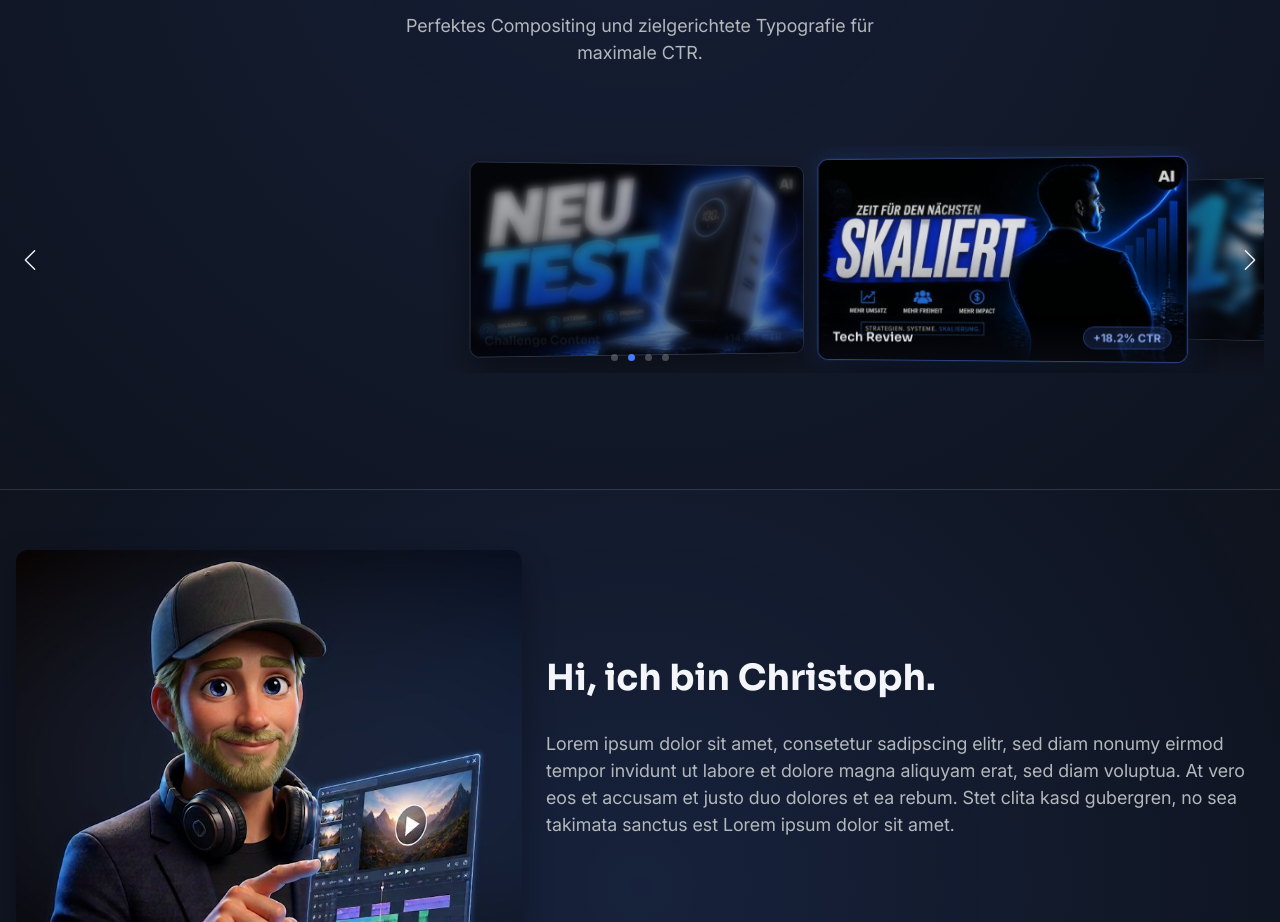
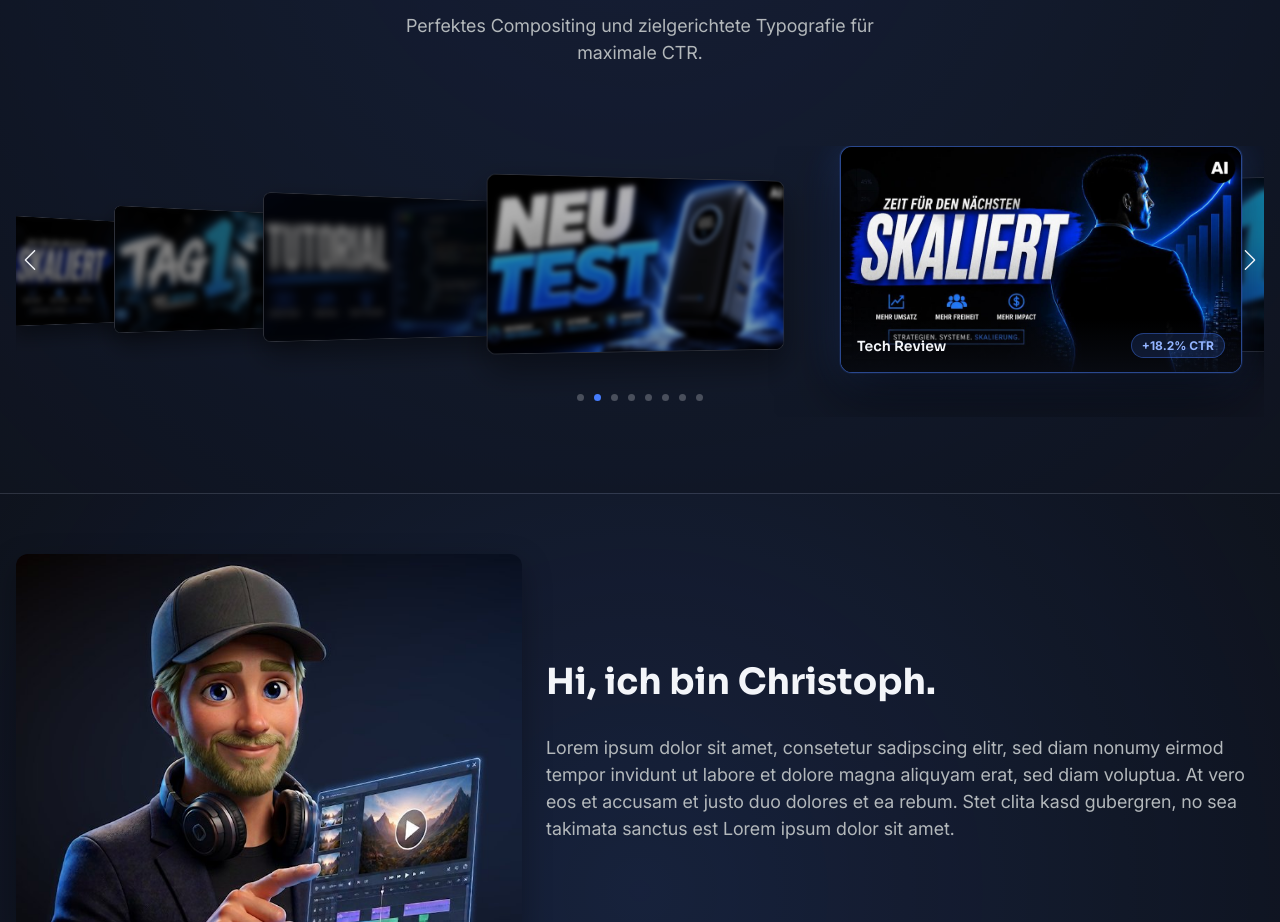
Before and after one commit to 43and18zeroes/video-portfolio, an Angular app: page / in a window 1280 px wide. Shown: the part 2115-3037 px from the top of the page. Built offline with nearby package versions, Linux system fonts and the light colour scheme.

Commit message:
thumbnail gallery improved

```diff
--- a/src/app/sections/thumbnail-gallery/thumbnail-gallery.html
+++ b/src/app/sections/thumbnail-gallery/thumbnail-gallery.html
@@ -2,51 +2,49 @@
 thumbnail-gallery.html
 ========================= -->
 
-<section id="thumbnails" class="thumbnail-section" aria-label="Thumbnail Gallery">
+<section id="thumbnails" class="thumbnail-section"
+  aria-labelledby="thumbnails-heading">
   <div class="container">
 
     <div class="section-header">
-      <span class="badge-accent">Photoshop & Design</span>
-      <h2>Thumbnails, die Klicks bringen</h2>
-      <p>Perfektes Compositing und zielgerichtete Typografie für maximale CTR.</p>
+      <span class="badge-accent">Photoshop &amp;
+        Design</span>
+      <h2 id="thumbnails-heading">Thumbnails, die Klicks
+        bringen</h2>
+      <p>Perfektes Compositing und zielgerichtete Typografie
+        für maximale CTR.</p>
     </div>
 
-    <div class="carousel-wrapper">
-      <swiper-container
-        #swiperEl
-        class="thumbnail-swiper"
-        effect="coverflow"
-        grab-cursor="true"
-        centered-slides="true"
-        slides-per-view="auto"
-        loop="true"
-        speed="700"
-        coverflow-effect-rotate="16"
+    <swiper-container #swiper class="thumbnail-swiper"
+      init="false" effect="coverflow" grab-cursor="true"
+      centered-slides="true" slides-per-view="auto"
+      loop="true" speed="700" coverflow-effect-rotate="16"
       coverflow-effect-stretch="0"
       coverflow-effect-depth="360"
       coverflow-effect-modifier="1"
       coverflow-effect-slide-shadows="false"
-        navigation="true"
-        pagination="true"
-        pagination-clickable="true"
-        keyboard-enabled="true"
+      navigation="true" pagination="true"
+      pagination-clickable="true" keyboard-enabled="true"
       autoplay-delay="4200"
       autoplay-disable-on-interaction="false"
       autoplay-pause-on-mouse-enter="true">
 
-        <swiper-slide *ngFor="let thumb of thumbnails">
+      @for (slide of slides; track slide.id) {
+      <swiper-slide>
         <div class="thumbnail-card">
-            <img [src]="thumb.src" [alt]="thumb.title" loading="lazy">
-            <span class="frost-veil" aria-hidden="true"></span>
+          <img [src]="slide.src" [alt]="slide.title"
+            width="960" height="540" loading="lazy"
+            decoding="async">
           <div class="card-caption">
-              <span class="thumb-title">{{ thumb.title }}</span>
-              <span class="ctr-badge">{{ thumb.ctr }}</span>
+            <span class="thumb-title">{{ slide.title
+              }}</span>
+            <span class="ctr-badge">{{ slide.ctr }}</span>
           </div>
         </div>
       </swiper-slide>
+      }
 
     </swiper-container>
-    </div>
 
   </div>
 </section>
--- a/src/app/sections/thumbnail-gallery/thumbnail-gallery.scss
+++ b/src/app/sections/thumbnail-gallery/thumbnail-gallery.scss
@@ -3,6 +3,9 @@ thumbnail-gallery.scss
 ========================= */
 
 @use 'abstracts' as *;
+
+/* Swiper clips its own overflow, so the pagination needs room inside the slide */
+$pagination-reserve: 44px;
 
 :host {
     display: block;
@@ -64,35 +67,39 @@ thumbnail-gallery.scss
     }
 }
 
-/* ---------- Carousel Shell ---------- */
-.carousel-wrapper {
-    position: relative;
+/* ---------- Carousel ---------- */
+swiper-container.thumbnail-swiper {
+    display: block;
     width: 100%;
-    perspective: 1400px;
-}
-
-swiper-container.thumbnail-swiper {
-    width: 100%;
-    padding: 24px 0 56px;
-    overflow: visible;
+    padding: 24px 0 16px;
 
     --swiper-theme-color: #{$brand-blue};
     --swiper-navigation-size: 16px;
     --swiper-navigation-color: #{$white-text};
+    --swiper-navigation-top-offset: calc(50% - #{$pagination-reserve} / 2);
     --swiper-pagination-color: #{$brand-blue};
     --swiper-pagination-bullet-inactive-color: #{$white-text};
     --swiper-pagination-bullet-inactive-opacity: 0.25;
     --swiper-pagination-bullet-size: 7px;
     --swiper-pagination-bullet-horizontal-gap: 5px;
+    --swiper-pagination-bottom: 12px;
 
     @include md {
         --swiper-navigation-size: 20px;
+    }
+
+    &::part(button-prev):focus-visible,
+    &::part(button-next):focus-visible {
+        outline: 2px solid $brand-blue;
+        outline-offset: 6px;
+        border-radius: $radius-elem;
     }
 }
 
 swiper-slide {
     width: clamp(220px, 60vw, 400px);
     height: auto;
+    padding-bottom: $pagination-reserve;
 
     @include ld {
         width: 400px;
@@ -114,24 +121,17 @@ swiper-slide {
         box-shadow 500ms $md-easing-standard;
 
     img {
+        display: block;
         width: 100%;
         height: 100%;
         object-fit: cover;
-        display: block;
+        /* Slight upscale hides the transparent fringe the blur would create */
+        transform: scale(1.06);
+        filter: blur(6px) saturate(70%) brightness(0.5);
+        transition:
+            transform 500ms $md-easing-standard,
+            filter 500ms $md-easing-standard;
     }
-}
-
-.frost-veil {
-    position: absolute;
-    inset: 0;
-    background: rgba(13, 17, 26, 0.55);
-    backdrop-filter: blur(8px) saturate(80%);
-    -webkit-backdrop-filter: blur(8px) saturate(80%);
-    opacity: 1;
-    transition:
-        opacity 500ms $md-easing-standard,
-        backdrop-filter 500ms $md-easing-standard;
-    pointer-events: none;
 }
 
 .card-caption {
@@ -173,17 +173,25 @@ swiper-slide {
     font-weight: 700;
 }
 
+swiper-slide.swiper-slide-prev,
+swiper-slide.swiper-slide-next {
+    .thumbnail-card img {
+        filter: blur(3px) saturate(85%) brightness(0.72);
+    }
+}
+
 swiper-slide.swiper-slide-active {
-    .frost-veil {
-        opacity: 0;
-    }
-
     .thumbnail-card {
         border-color: rgba(69, 124, 253, 0.5);
         box-shadow:
             0 25px 60px rgba(0, 0, 0, 0.55),
             0 0 0 1px rgba(69, 124, 253, 0.15),
             0 0 40px rgba(69, 124, 253, 0.25);
+
+        img {
+            transform: scale(1);
+            filter: none;
+        }
     }
 
     .card-caption {
@@ -192,12 +200,11 @@ swiper-slide.swiper-slide-active {
     }
 }
 
+@media (prefers-reduced-motion: reduce) {
 
-swiper-slide.swiper-slide-next,
-swiper-slide.swiper-slide-prev {
-    .frost-veil {
-        background: rgba(13, 17, 26, 0.4);
-        backdrop-filter: blur(5px) saturate(90%);
-        -webkit-backdrop-filter: blur(5px) saturate(90%);
+    .thumbnail-card,
+    .thumbnail-card img,
+    .card-caption {
+        transition-duration: 1ms;
     }
 }
--- a/src/app/sections/thumbnail-gallery/thumbnail-gallery.ts
+++ b/src/app/sections/thumbnail-gallery/thumbnail-gallery.ts
@@ -1,35 +1,68 @@
-import { Component, OnInit, AfterViewInit, ElementRef, ViewChild, CUSTOM_ELEMENTS_SCHEMA } from '@angular/core';
-import { CommonModule } from '@angular/common';
-import { register } from 'swiper/element/bundle';
+// thumbnail-gallery.ts
+
+import { afterNextRender, Component, CUSTOM_ELEMENTS_SCHEMA, ElementRef, viewChild } from '@angular/core';
+import { register as registerSwiperElements } from 'swiper/element/bundle';
+import type { SwiperContainer } from 'swiper/element';
+
+registerSwiperElements();
+
+interface Thumbnail {
+  readonly src: string;
+  readonly title: string;
+  readonly ctr: string;
+}
+
+interface ThumbnailSlide extends Thumbnail {
+  readonly id: number;
+}
+
+const THUMBNAILS: readonly Thumbnail[] = [
+  { src: 'img/thumbnail-gallery/thumbnail-01.jpg', title: 'Challenge Content', ctr: '+14.8% CTR' },
+  { src: 'img/thumbnail-gallery/thumbnail-02.jpg', title: 'Tech Review', ctr: '+18.2% CTR' },
+  { src: 'img/thumbnail-gallery/thumbnail-03.jpg', title: 'Finance Talk', ctr: '+12.5% CTR' },
+  { src: 'img/thumbnail-gallery/thumbnail-04.jpg', title: 'Vlog & Travel', ctr: '+16.0% CTR' },
+];
+
+// Swiper's loop mode needs more slides than are visible at once
+// (slidesPerView + looped slides). Four sources are not enough on wide
+// screens, so the list is repeated. Drop this once enough thumbnails exist.
+const MIN_SLIDES_FOR_LOOP = 8;
+
+function buildLoopSafeSlides(thumbnails: readonly Thumbnail[], minSlides: number): readonly ThumbnailSlide[] {
+  const repetitions = Math.max(1, Math.ceil(minSlides / thumbnails.length));
+
+  return Array.from({ length: repetitions * thumbnails.length }, (_, index) => ({
+    ...thumbnails[index % thumbnails.length],
+    id: index,
+  }));
+}
 
 @Component({
   selector: 'app-thumbnail-gallery',
-  imports: [CommonModule],
+  imports: [],
   schemas: [CUSTOM_ELEMENTS_SCHEMA],
   templateUrl: './thumbnail-gallery.html',
   styleUrl: './thumbnail-gallery.scss',
 })
-export class ThumbnailGallery implements OnInit, AfterViewInit {
-  @ViewChild('swiperEl') swiperEl?: ElementRef<HTMLElement & { swiper?: any }>;
+export class ThumbnailGallery {
+  private readonly swiperEl = viewChild.required<ElementRef<SwiperContainer>>('swiper');
 
-  thumbnails = [
-    { src: 'img/thumbnail-gallery/thumbnail-01.jpg', title: 'Challenge Content', ctr: '+14.8% CTR' },
-    { src: 'img/thumbnail-gallery/thumbnail-02.jpg', title: 'Tech Review', ctr: '+18.2% CTR' },
-    { src: 'img/thumbnail-gallery/thumbnail-03.jpg', title: 'Finance Talk', ctr: '+12.5% CTR' },
-    { src: 'img/thumbnail-gallery/thumbnail-04.jpg', title: 'Vlog & Travel', ctr: '+16.0% CTR' }
-  ];
+  protected readonly slides = buildLoopSafeSlides(THUMBNAILS, MIN_SLIDES_FOR_LOOP);
 
-  ngOnInit(): void {
-    register();
+  constructor() {
+    // Swiper builds its loop exactly once, during initialization. The element
+    // is therefore started with init="false" and only initialized after
+    // Angular has rendered the slides into its light DOM.
+    afterNextRender(() => this.initializeSwiper());
   }
 
-  ngAfterViewInit(): void {
-    const prefersReducedMotion = window.matchMedia('(prefers-reduced-motion: reduce)').matches;
-    if (prefersReducedMotion && this.swiperEl?.nativeElement) {
-      this.swiperEl.nativeElement.addEventListener('swiperinit', () => {
-        const swiperInstance = (this.swiperEl!.nativeElement as any).swiper;
-        swiperInstance?.autoplay?.stop();
-      });
+  private initializeSwiper(): void {
+    const swiperEl = this.swiperEl().nativeElement;
+
+    if (window.matchMedia('(prefers-reduced-motion: reduce)').matches) {
+      swiperEl.autoplay = false;
     }
+
+    swiperEl.initialize();
   }
 }
```
Lines whose indentation alone changed are shown as unchanged.
